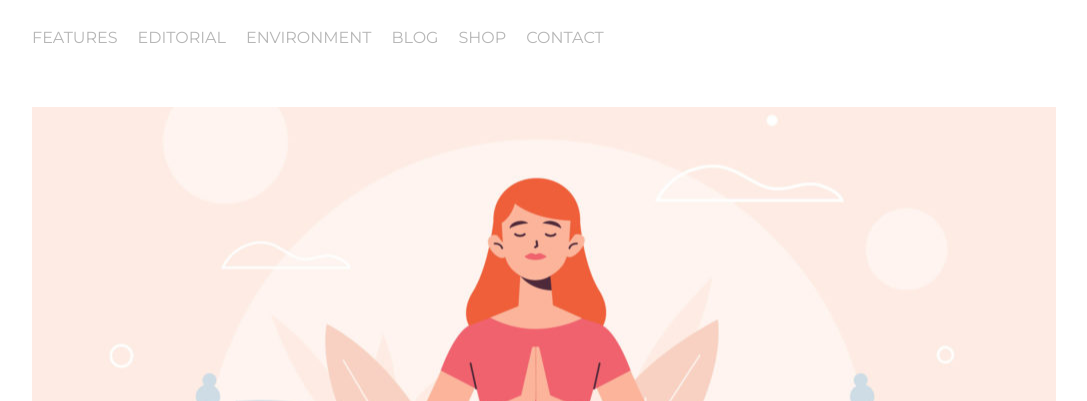
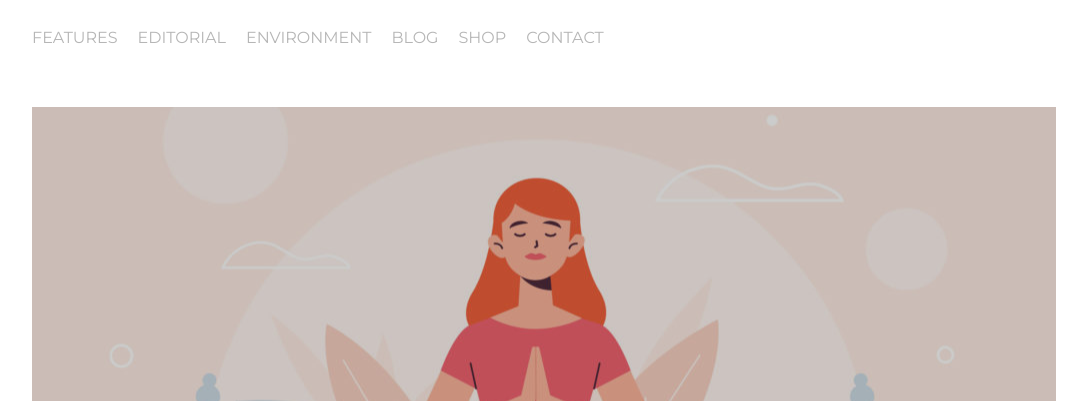
Before and after one commit to andreafontaneto/htmlcss-wp, a plain HTML site: page index.html in a window 1280 px wide. Shown: the part 112-513 px from the top of the page, without its empty margins (96-1183 px from the left). Drawn offline with Linux system fonts and the light colour scheme.

Commit message:
jumbotron fix

```diff
--- a/assets/css/style.css
+++ b/assets/css/style.css
@@ -51,10 +51,12 @@ nav a:first-child{
 
 .jumbotron{
   height: 500px;
+  background-color: rgba(0, 0, 0, 0.2);
   background-image: url('../img/banner.jpg');
   background-position: center;
   background-repeat: no-repeat;
   background-size: cover;
+  background-blend-mode: multiply;
   margin-bottom: 20px;
 }
 
```
